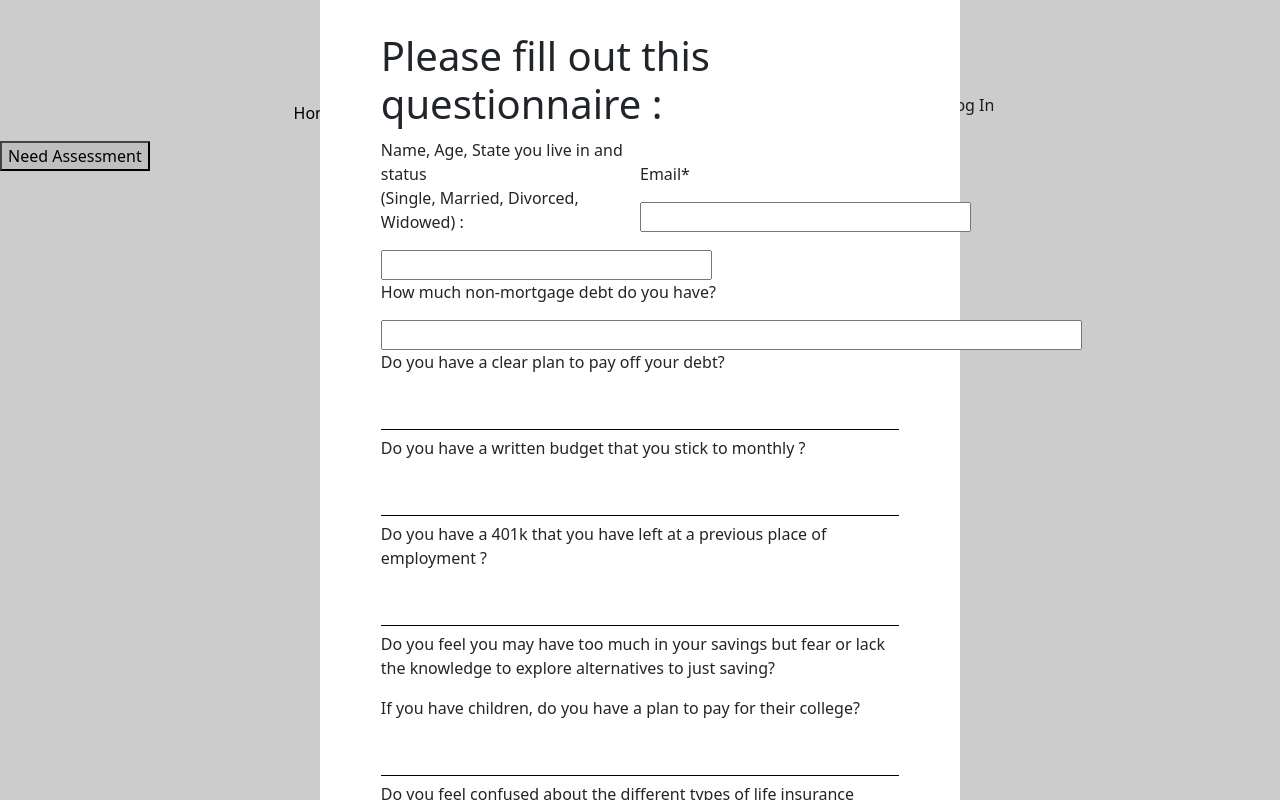
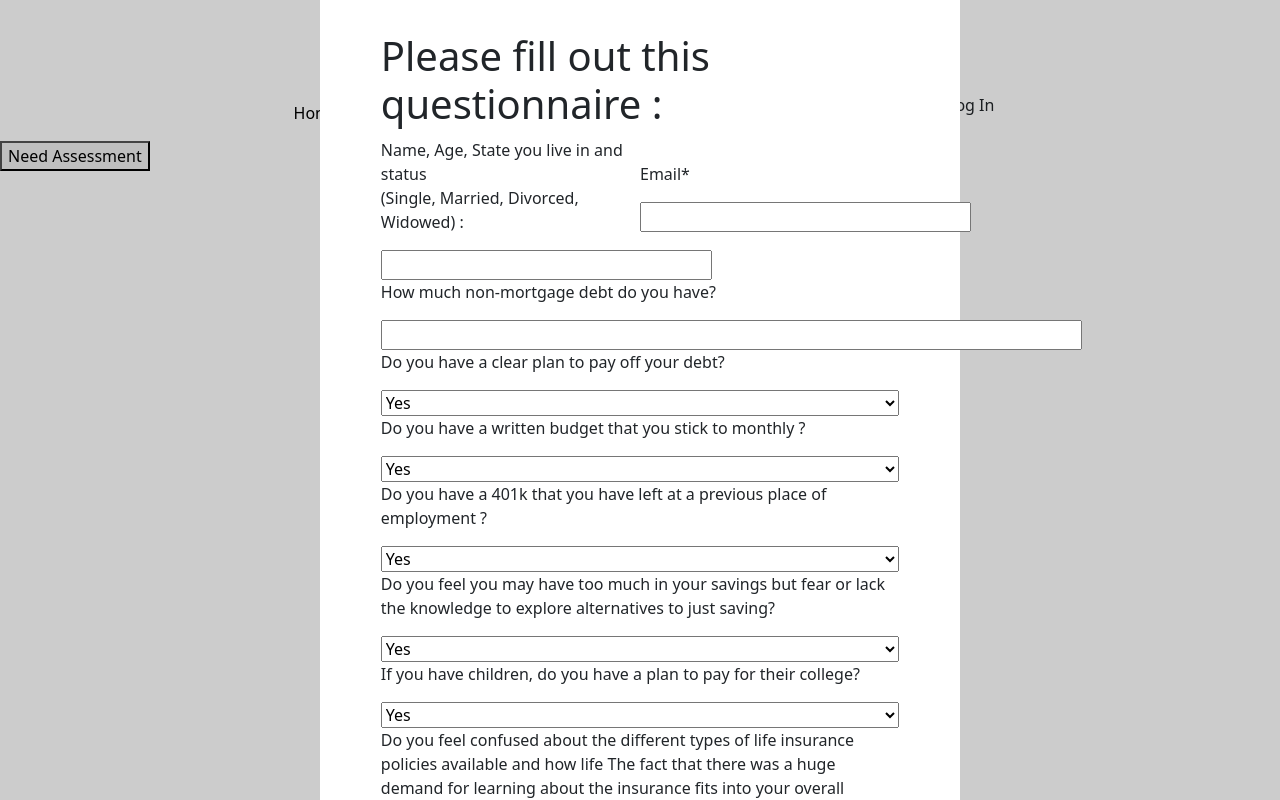
Before and after one commit to DanielSWaite190/stocks_bonding, a React (Create React App) app: page /login in a window 1280 px wide. Both pictures are taken after a click on the button "Need Assessment". Built offline with nearby package versions, Linux system fonts and the light colour scheme.

Commit message:
simple drop down for form

```diff
--- a/src/components/assessment/Assessment.jsx
+++ b/src/components/assessment/Assessment.jsx
@@ -5,10 +5,8 @@ function Assessment(props) {
   return (props.trigger) ? (
     <div className='popup'>
       <div className='popup-inner'>
-
         <form id="form">
           <h1>Please fill out this questionnaire :</h1>
-
           <div id="top-form">
             <div style={{width: "50%"}}>
               <p>
@@ -32,32 +30,26 @@ function Assessment(props) {
 
           <div>
             <p>Do you have a clear plan to pay off your debt?</p>
-            <div class="dropdown">
-              <div class="dropdown-content">
-                <p>Yes</p>
-                <p>No</p>
-              </div>
-            </div>
+            <select style={{width:"100%"}}>
+              <option>Yes</option>
+              <option>No</option>
+            </select>
           </div>
 
           <div>
             <p>Do you have a written budget that you stick to monthly ?</p>
-            <div class="dropdown">
-              <div class="dropdown-content">
-                <p>Yes</p>
-                <p>No</p>
-              </div>
-            </div>
+            <select style={{width:"100%"}}>
+              <option>Yes</option>
+              <option>No</option>
+            </select>
           </div>
 
           <div>
             <p>Do you have a 401k that you have left at a previous place of employment ?</p>
-            <div class="dropdown">
-              <div class="dropdown-content">
-                <p>Yes</p>
-                <p>No</p>
-              </div>
-            </div>
+            <select style={{width:"100%"}}>
+              <option>Yes</option>
+              <option>No</option>
+            </select>
           </div>
 
           <div>
@@ -65,16 +57,18 @@ function Assessment(props) {
               Do you feel you may have too much in your savings but fear or lack the knowledge to explore
               alternatives to just saving?
             </p>
+            <select style={{width:"100%"}}>
+              <option>Yes</option>
+              <option>No</option>
+            </select>
           </div>
 
           <div>
             <p>If you have children, do you have a plan to pay for their college?</p>
-            <div class="dropdown">
-              <div class="dropdown-content">
-                <p>Yes</p>
-                <p>No</p>
-              </div>
-            </div>
+            <select style={{width:"100%"}}>
+              <option>Yes</option>
+              <option>No</option>
+            </select>
           </div>
 
           <div>
@@ -82,12 +76,10 @@ function Assessment(props) {
               Do you feel confused about the different types of life insurance policies available and how life The fact that there was a huge demand for learning about the
               insurance fits into your overall financial plan? stock market was the most exciting thing. In order to
             </p>
-            <div class="dropdown">
-              <div class="dropdown-content">
-                <p>Yes</p>
-                <p>No</p>
-              </div>
-            </div>
+            <select style={{width:"100%"}}>
+              <option>Yes</option>
+              <option>No</option>
+            </select>
           </div>
 
           <div>
```
